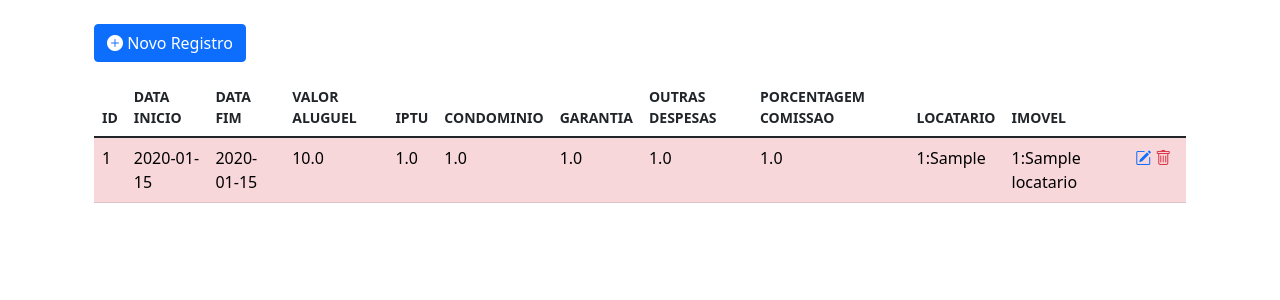
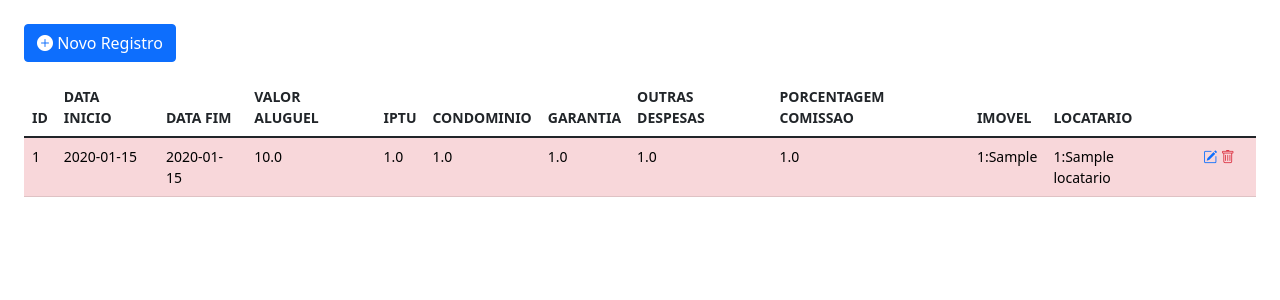
Before and after one commit to jtsilverio/python-flask-gestao-imobiliaria, a Flask app: page /contrato/ in a window 1280 px wide. Shown: the part 79-379 px from the top of the page. Run offline with Flask 3, Linux system fonts and the light colour scheme; tables that the repository leaves empty hold one stand-in row (values such as "Sample post").

Commit message:
fix container layout

```diff
--- a/gestao_imobiliaria/templates/base.html
+++ b/gestao_imobiliaria/templates/base.html
@@ -28,7 +28,7 @@
             </nav>
         </div>
 
-        <div class="container">
+        <div class="container-fluid">
             {% block content %}{% endblock %}
         </div>
 
--- a/gestao_imobiliaria/templates/list.html
+++ b/gestao_imobiliaria/templates/list.html
@@ -7,7 +7,7 @@
 
 
 {% block content %}
-  <div class="container justify-content-left w-100 position-relative">
+  <div class="container-fluid justify-content-left position-relative">
 
     <div class="container-buttons text-start mb-3">
       <a href={{ url_for(blueprint +'.cadastro') }}
@@ -33,7 +33,6 @@
       {% endfor %}
     {% endif %}
     {% endwith %}
-
     <table class="table table-hover">
       <thead>
         <tr>
@@ -53,9 +52,9 @@
           <tr>
           {% endif %}
             {% for value in dado %}
-              <td>{{ value }}</td>
+              <td class="small">{{ value }}</td>
             {% endfor %}
-            <td class="text-center">
+            <td class="text-center small">
               <a href="{{ url_for(blueprint +'.edit', id=dado.id) }}"><i class="bi bi-pencil-square"></i></a>
               <a href="{{ url_for(blueprint + '.delete', id=dado.id) }}"><i class="bi bi-trash text-danger"></i></a>
             </td>
--- a/gestao_imobiliaria/views/contrato.py
+++ b/gestao_imobiliaria/views/contrato.py
@@ -1,17 +1,10 @@
-from flask import (
-    Blueprint,
-    abort,
-    flash,
-    redirect,
-    render_template,
-    request,
-    url_for,
-)
+from datetime import datetime
 
-from datetime import datetime
+from flask import Blueprint, abort, flash, redirect, render_template, request, url_for
+
 from gestao_imobiliaria.db import get_db
-from gestao_imobiliaria.views.utils import get_column_names, flash_errors
 from gestao_imobiliaria.forms import ContratoForm
+from gestao_imobiliaria.views.utils import flash_errors, get_column_names
 
 contrato = Blueprint("contrato", __name__)
 PAGE_NAME = "contrato"
@@ -21,7 +14,20 @@ PAGE_NAME = "contrato"
 def contrato_list():
     PAGE_TITLE = PAGE_NAME
     db = get_db()
-    colunas = get_column_names(db, table="contrato")
+    # colunas = get_column_names(db, table="contrato")
+    colunas = [
+        "ID",
+        "DATA INICIO",
+        "DATA FIM",
+        "VALOR ALUGUEL",
+        "IPTU",
+        "CONDOMINIO",
+        "GARANTIA",
+        "OUTRAS DESPESAS",
+        "PORCENTAGEM COMISSAO",
+        "IMOVEL",
+        "LOCATARIO",
+    ]
 
     dados = db.execute(
         """
@@ -33,6 +39,7 @@ def contrato_list():
         FROM contrato
         INNER JOIN imovel ON contrato.id_imovel = imovel.id
         INNER JOIN locatario ON contrato.id_locatario = locatario.id
+        ORDER BY contrato.id DESC;
         """
     ).fetchall()
 
@@ -77,8 +84,7 @@ def cadastro():
         )
 
         db.execute(
-            'UPDATE imovel SET alugado = ? WHERE id = ?',
-            ("Sim", form.id_imovel.data)
+            "UPDATE imovel SET alugado = ? WHERE id = ?", ("Sim", form.id_imovel.data)
         )
 
         db.commit()
@@ -104,8 +110,8 @@ def edit(id: int):
         abort(404, "Contrato id {0} doesn't exist.".format(id))
 
     if request.method == "GET":
-        form.data_inicio.data = datetime.strptime(contrato["data_inicio"], '%Y-%m-%d')
-        form.data_fim.data = datetime.strptime(contrato["data_fim"], '%Y-%m-%d')
+        form.data_inicio.data = datetime.strptime(contrato["data_inicio"], "%Y-%m-%d")
+        form.data_fim.data = datetime.strptime(contrato["data_fim"], "%Y-%m-%d")
         form.valor_aluguel.data = contrato["valor_aluguel"]
         form.IPTU.data = contrato["IPTU"]
         form.condominio.data = contrato["condominio"]
@@ -157,8 +163,8 @@ def delete(id: int):
     db = get_db()
     db.execute("DELETE FROM contrato WHERE id = ?", (id,))
     db.execute(
-        'UPDATE imovel SET alugado = ? WHERE id = (SELECT id_imovel FROM contrato WHERE id = ?)',
-        ("Não", id)
+        "UPDATE imovel SET alugado = ? WHERE id = (SELECT id_imovel FROM contrato WHERE id = ?)",
+        ("Não", id),
     )
     db.commit()
     flash("Contrato deletado com sucesso.", "success")
```
Also changed, not shown: gestao_imobiliaria/views/imovel.py (+7 -12 lines), gestao_imobiliaria/views/locatario.py (+4 -10 lines), database/gestao_imobiliaria.sqlite.
